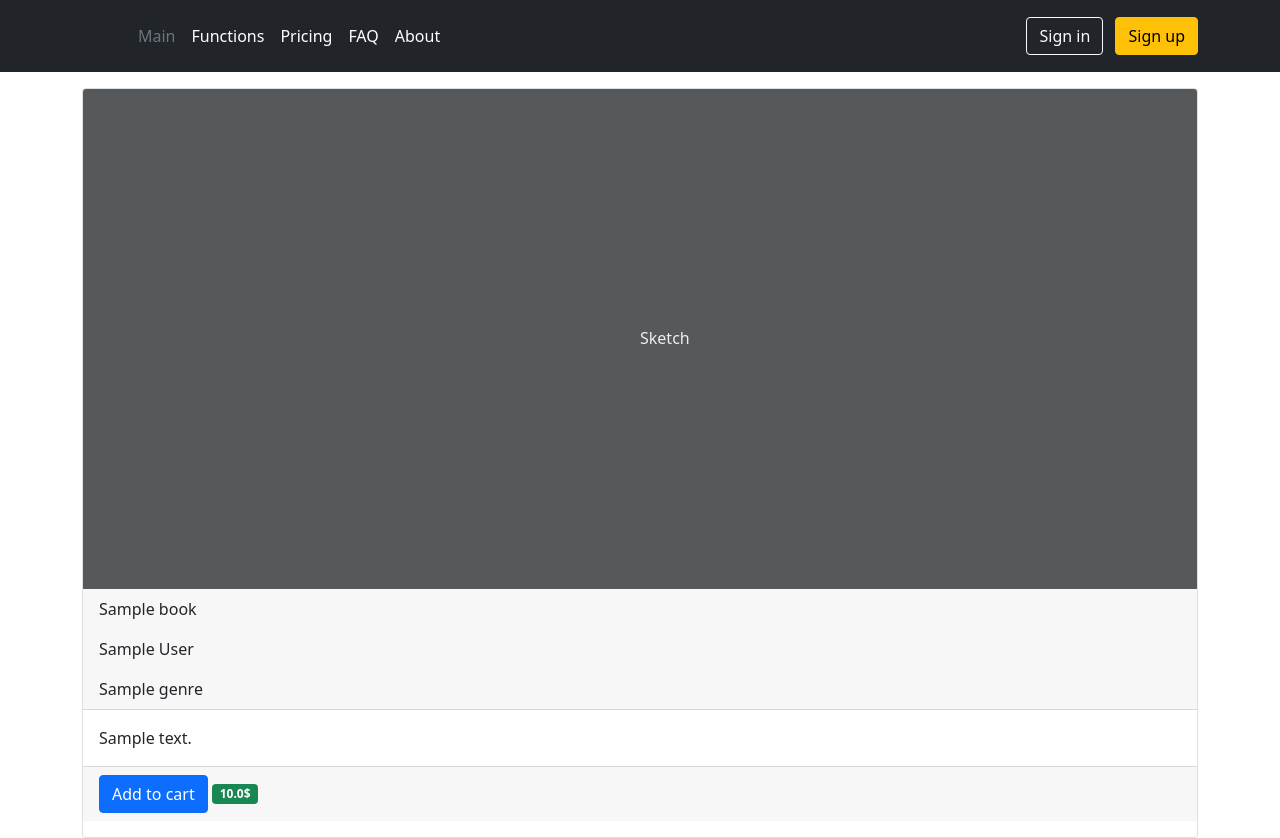
After one commit to GoshaCatharsis/TMS_DjangoProject_Shop, a Django app: page /book/1/ in a window 1280 px wide. The commit adds this page. Run offline with Django 4.2, Linux system fonts and the light colour scheme; tables that the repository leaves empty hold one stand-in row (values such as "Sample post").

Commit message:
-Lesson 23

```diff
--- a/catalog/models.py
+++ b/catalog/models.py
@@ -1,4 +1,5 @@
 from django.db import models
+from django.urls import reverse
 
 
 class Genre(models.Model):
@@ -32,4 +33,7 @@ class Book(models.Model):
     def display_genre(self):
         return ', '.join([genre.name for genre in self.genre.all()])
 
+    def get_book_url(self):
+        return reverse('catalog-book', args=[self.id])
+
     display_genre.short_description = 'Genre'
--- a/catalog/urls.py
+++ b/catalog/urls.py
@@ -1,6 +1,6 @@
 from django.contrib import admin
 from django.urls import path, include
-from .views import IndexView
+from .views import IndexView, BookView
 
 
 # '' -  домашняя страница
@@ -10,5 +10,6 @@ from .views import IndexView
 # 'author/<id>' - детальная информация для автора
 
 urlpatterns = [
-    path('', IndexView.as_view(), name='catalog-index')
+    path('', IndexView.as_view(), name='catalog-index'),
+    path('book/<int:id>/', BookView.as_view(), name='catalog-book')
 ]
--- a/catalog/views.py
+++ b/catalog/views.py
@@ -12,3 +12,14 @@ class IndexView(TemplateView):
         booksCount = books.count()
         authors = Author.objects.all().count()
         return render(request, self.template_name, {'books': books, 'booksCount': booksCount, 'authors': authors})
+
+
+class BookView(TemplateView):
+    template_name = 'catalog/book.html'
+
+    def get(self, request, id):
+        book = Book.objects.get(id=id)
+        params = {
+            'book': book
+        }
+        return render(request, self.template_name, params)
--- a/templates/base.html
+++ b/templates/base.html
@@ -30,7 +30,7 @@
                 {% if user.is_authenticated %}
                 <span class="px-4 text-white">Hello, {{user.username}}!</span><a type="button" class="btn btn-outline-light me-2" href="{% url 'logout' %}">Logout</a></span>
                 {%  else %}
-                    <a type="button" class="btn btn-outline-light me-2" href="{% url 'login' %}">Log in</a>
+                    <a type="button" class="btn btn-outline-light me-2" href="{% url 'login' %}">Sign in</a>
                     <a type="button" class="btn btn-warning" href="{% url 'account-registration' %}">Sign up</a>
                 {% endif %}
             </div>
--- /dev/null
+++ b/templates/catalog/book.html
@@ -0,0 +1,21 @@
+{% extends 'base.html' %}
+
+{% block content %}
+    <div class="container mt-3">
+      <div class="card">
+        <svg class="bd-placeholder-img card-img-top" width="50%" height="500px" xmlns="http://www.w3.org/2000/svg" role="img" aria-label="Placeholder: Эскиз" preserveAspectRatio="xMidYMid slice" focusable="false"><title>Placeholder</title><rect width="100%" height="100%" fill="#55595c"></rect><text x="50%" y="50%" fill="#eceeef" dy=".3em">Sketch</text></svg>
+        <div class="card-header">
+          <p class="card-text">{{book.title}}</p>
+          <p class="card-text">{{book.author}}</p>
+          <p class="card-text">{{book.display_genre}}</p>
+        </div>
+        <div class="card-body">
+            <p class="card-text">{{book.summary}}</p>
+        </div>
+        <div class="card-footer">
+            <button type="button" class="btn btn-primary">Add to cart</button>
+            <span class="badge bg-success">{{book.price}}$</span>
+        </div>
+      </p>
+    </div>
+{% endblock content %}
--- a/templates/catalog/index.html
+++ b/templates/catalog/index.html
@@ -38,12 +38,11 @@
         <div class="col">
           <div class="card shadow-sm">
             <svg class="bd-placeholder-img card-img-top" width="50%" height="500px" xmlns="http://www.w3.org/2000/svg" role="img" aria-label="Placeholder: Эскиз" preserveAspectRatio="xMidYMid slice" focusable="false"><title>Placeholder</title><rect width="100%" height="100%" fill="#55595c"></rect><text x="50%" y="50%" fill="#eceeef" dy=".3em">Sketch</text></svg>
-
             <div class="card-body">Title: {{book.title}}
               <p class="card-text">Author: {{book.author}}</p>
               <div class="d-flex justify-content-between align-items-center">
                 <div class="btn-group">
-                  <button type="button" class="btn btn-sm btn-outline-secondary">Show</button>
+                  <a type="button" class="btn btn-sm btn-outline-secondary" href="{{ book.get_book_url }}">Show</a>
                   <button type="button" class="btn btn-primary">Add to cart</button>
                 </div>
                 <span class="badge bg-success">{{book.price}}$</span>
```
Also changed, not shown: accounts/views.py (+10 -1 lines), templates/accounts/registration.html (+12 -6 lines).
